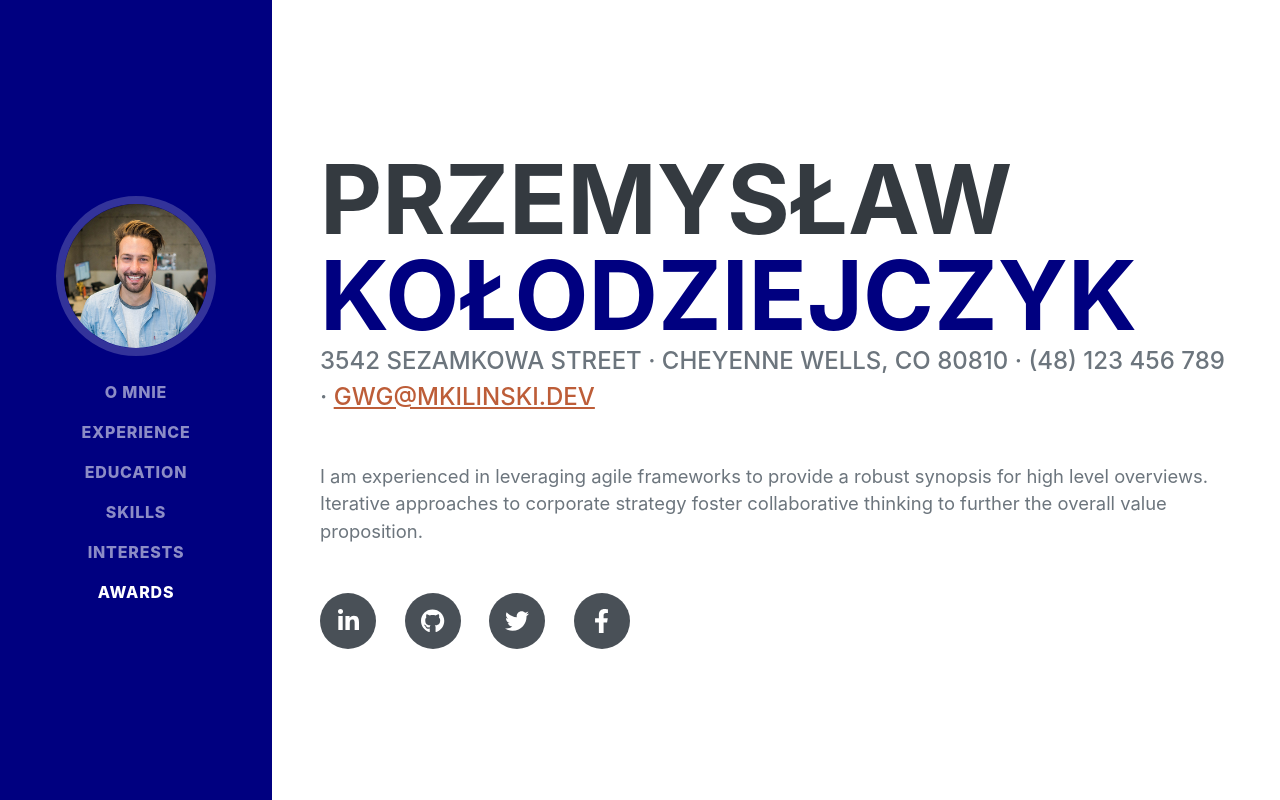
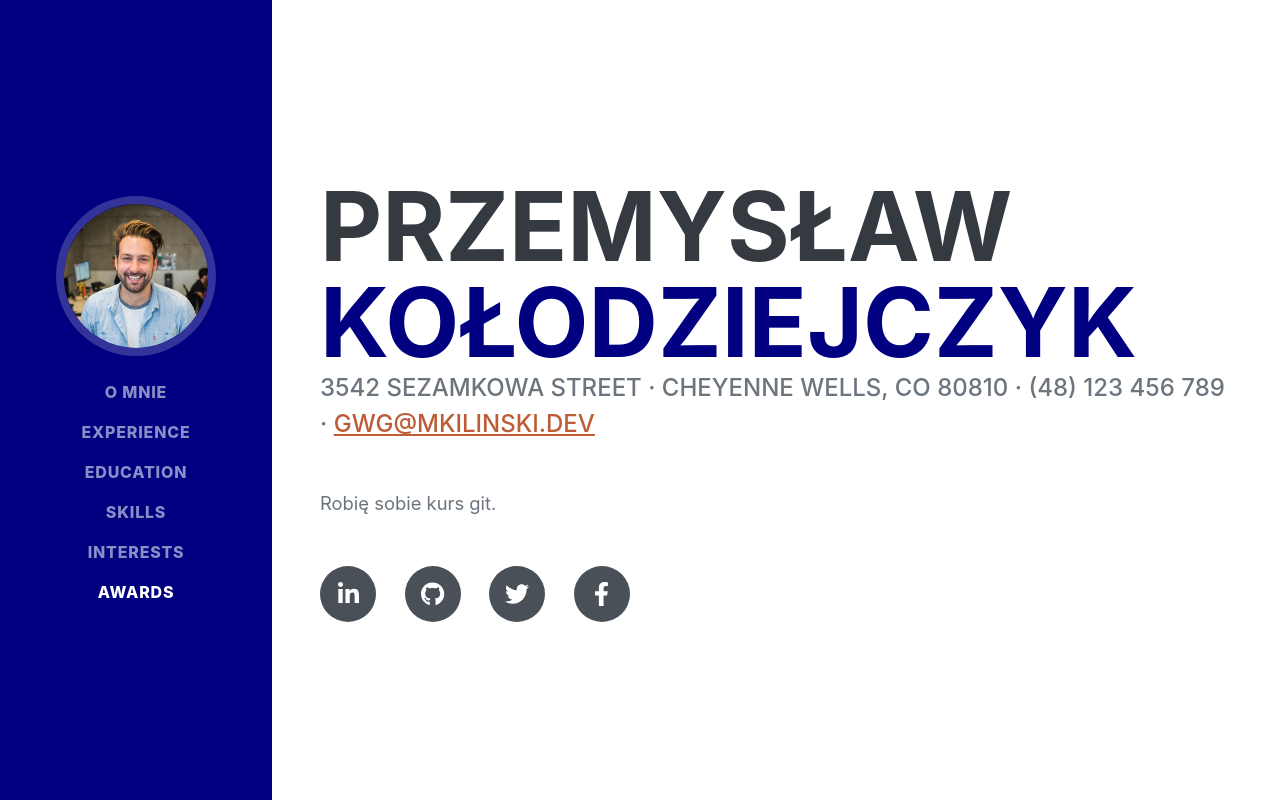
Before and after one commit to koloodziej/gitwgodzine, a plain HTML site: page index.html in a window 1280 px wide. Shown: the top 800 px of the page. Drawn offline with nearby package versions, Linux system fonts and the light colour scheme; a web font is replaced by a local one.

Commit message:
Zmiana opisu

```diff
--- a/index.html
+++ b/index.html
@@ -47,7 +47,7 @@
                         3542 Sezamkowa Street · Cheyenne Wells, CO 80810 · (48) 123 456 789 ·
                         <a href="mailto:gwg@mkilinski.dev">gwg@mkilinski.dev</a>
                     </div>
-                    <p class="lead mb-5">I am experienced in leveraging agile frameworks to provide a robust synopsis for high level overviews. Iterative approaches to corporate strategy foster collaborative thinking to further the overall value proposition.</p>
+                    <p class="lead mb-5">Robię sobie kurs git.</p>
                     <div class="social-icons">
                         <a class="social-icon" href="#!"><i class="fab fa-linkedin-in"></i></a>
                         <a class="social-icon" href="#!"><i class="fab fa-github"></i></a>
```
